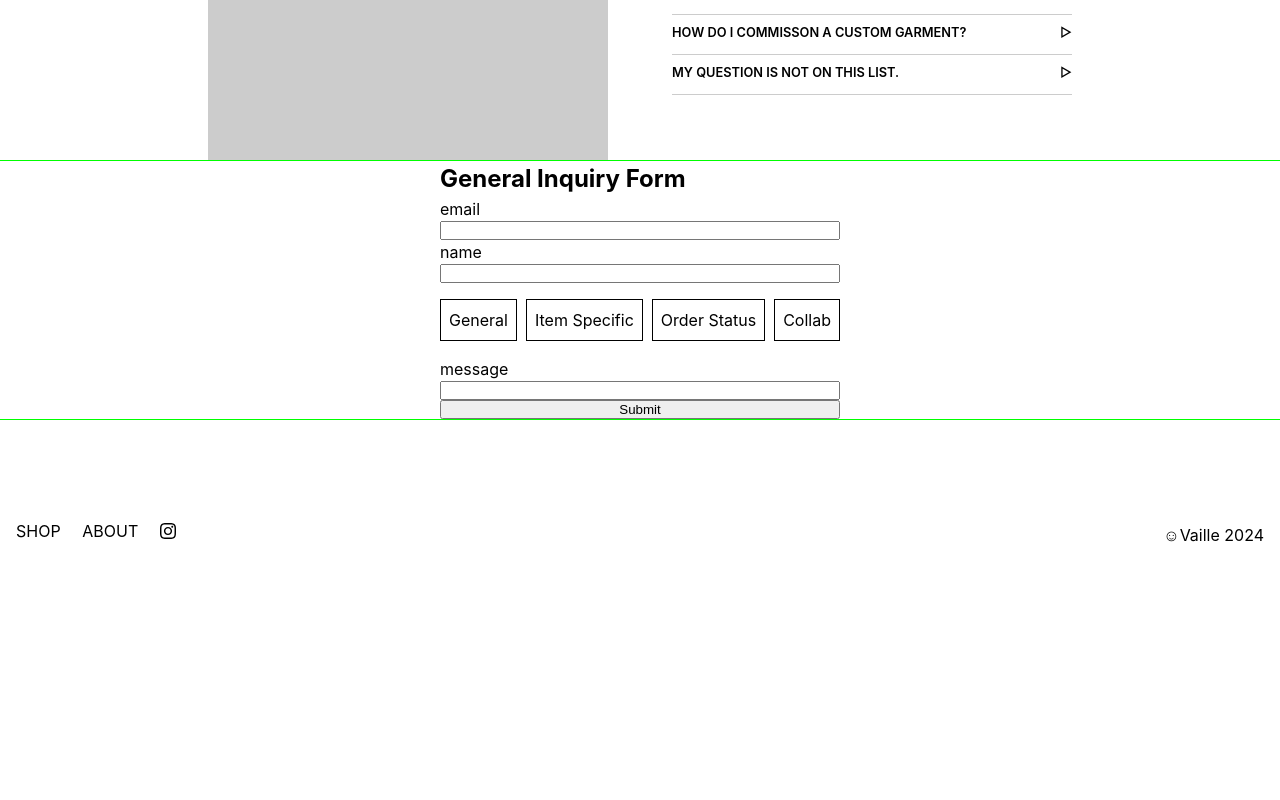
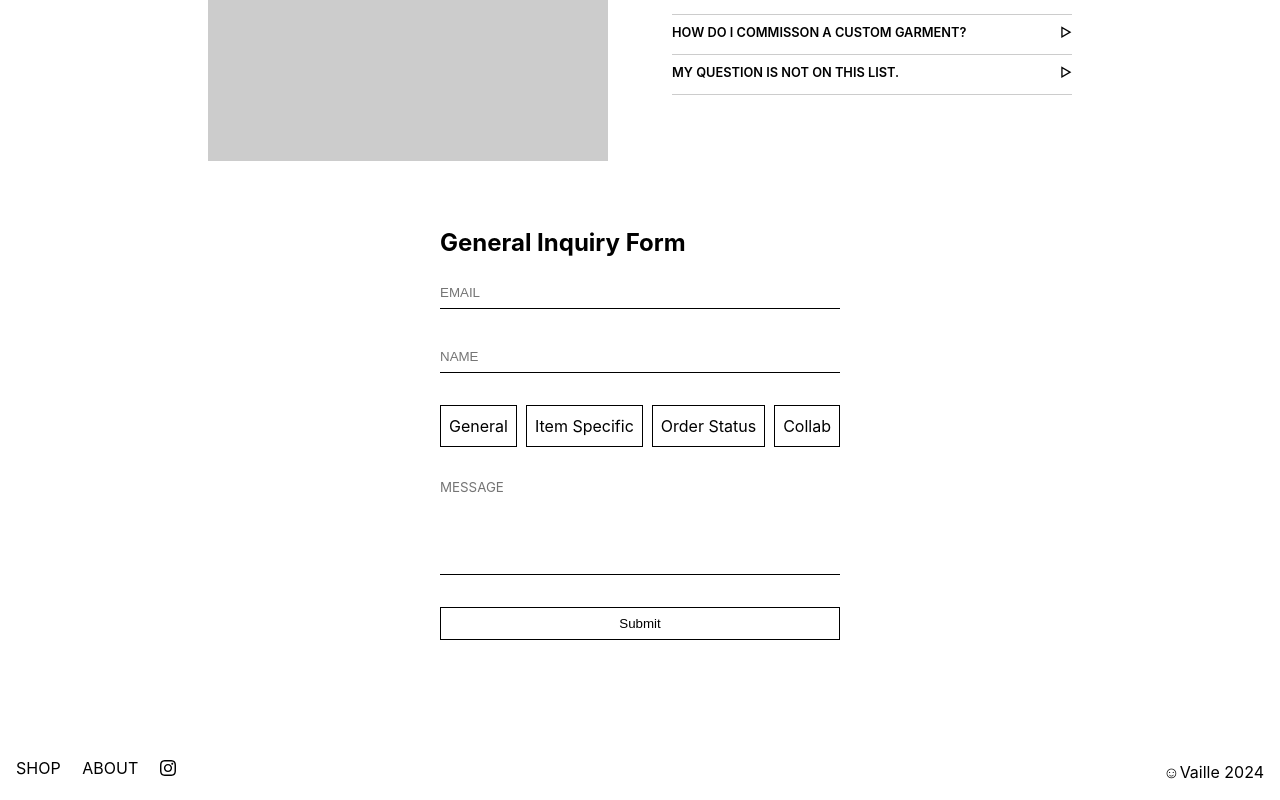
Before and after one commit to jackstasiulis/vaille-2024, a React (Vite) app: page /about in a window 1280 px wide. Shown: the part 527-1327 px from the top of the page. Before the commit the page ends 1090 px from the top, so only its background shows below. Built offline with nearby package versions, Linux system fonts and the light colour scheme.

Commit message:
about form styling

```diff
--- a/src/Components/AboutForm/AboutForm.jsx
+++ b/src/Components/AboutForm/AboutForm.jsx
@@ -42,11 +42,9 @@ const AboutForm = () => {
       <div className='about-form__container'>
         <h2 className='about-form__title'>General Inquiry Form</h2>
           <form className='about-form' onSubmit={sendEmail}>
-              <label>email</label>
-              <input type="text" name='email' />
+              <input className='about-form__input' placeholder='EMAIL' type="text" name='email' />
 
-              <label>name</label>
-              <input type="text" name='name' />
+              <input className='about-form__input' placeholder='NAME' type="text" name='name' />
 
               <div className='about-form__radio--container'>
                 {options.map((subject) => (
@@ -72,10 +70,9 @@ const AboutForm = () => {
 
 
 
-              <label>message</label>
-              <input type="text" name='message' />
+              <textarea className='about-form__textarea' placeholder='MESSAGE' type="text" name='message' />
 
-              <input type="submit" />
+              <input className='about-form__submit' type="submit" />
           </form>
       </div>
 
--- a/src/Components/AboutForm/AboutForm.scss
+++ b/src/Components/AboutForm/AboutForm.scss
@@ -5,6 +5,41 @@
     width: 25rem;
     display: flex;
     flex-direction: column;
+
+    &__input{
+        padding: 0.5rem 0;
+        border: none;
+        border-bottom: 1px solid black;
+        margin: 1rem 0;
+        &:focus{
+            outline: none;
+        }
+    }
+    &__textarea{
+        border: none;
+        border-bottom: 1px solid black;
+        resize: none;
+        height: 6rem;
+        margin: 1rem 0;
+        font-family: inherit; // Reset font family to inherit from the parent element
+        &:focus{
+            outline: none;
+        }
+    }
+
+    &__submit{
+        border-radius: 0;
+        border: 1px solid black;
+        background-color: white;
+        padding: 0.5rem;
+        margin: 1rem 0;
+        transition: background-color ease 0.1s;
+        &:hover{
+            cursor: pointer;
+            background-color: grey;
+            border: 1px solid grey;
+        }
+    }
 
     &__container{
         display: flex;
@@ -16,6 +51,7 @@
             display: flex;
             justify-content: space-between;
             margin: 1rem 0;
+
         }
 
         &--label{
@@ -23,6 +59,9 @@
             // margin: 1rem;
             // background-color: grey;
             border: 1px solid black;
+            &:hover{
+                cursor: pointer;
+            }
             &__selected{
                 background-color: black;
                 color: white;
--- a/src/Pages/AboutPage/AboutPage.scss
+++ b/src/Pages/AboutPage/AboutPage.scss
@@ -44,7 +44,8 @@
         }
     }
     &__form{
-        outline: 1px solid lime;
+        // outline: 1px solid lime;
+        margin-top: 4rem;
         width: 100%;
         display: flex;
         justify-content: center;
```
